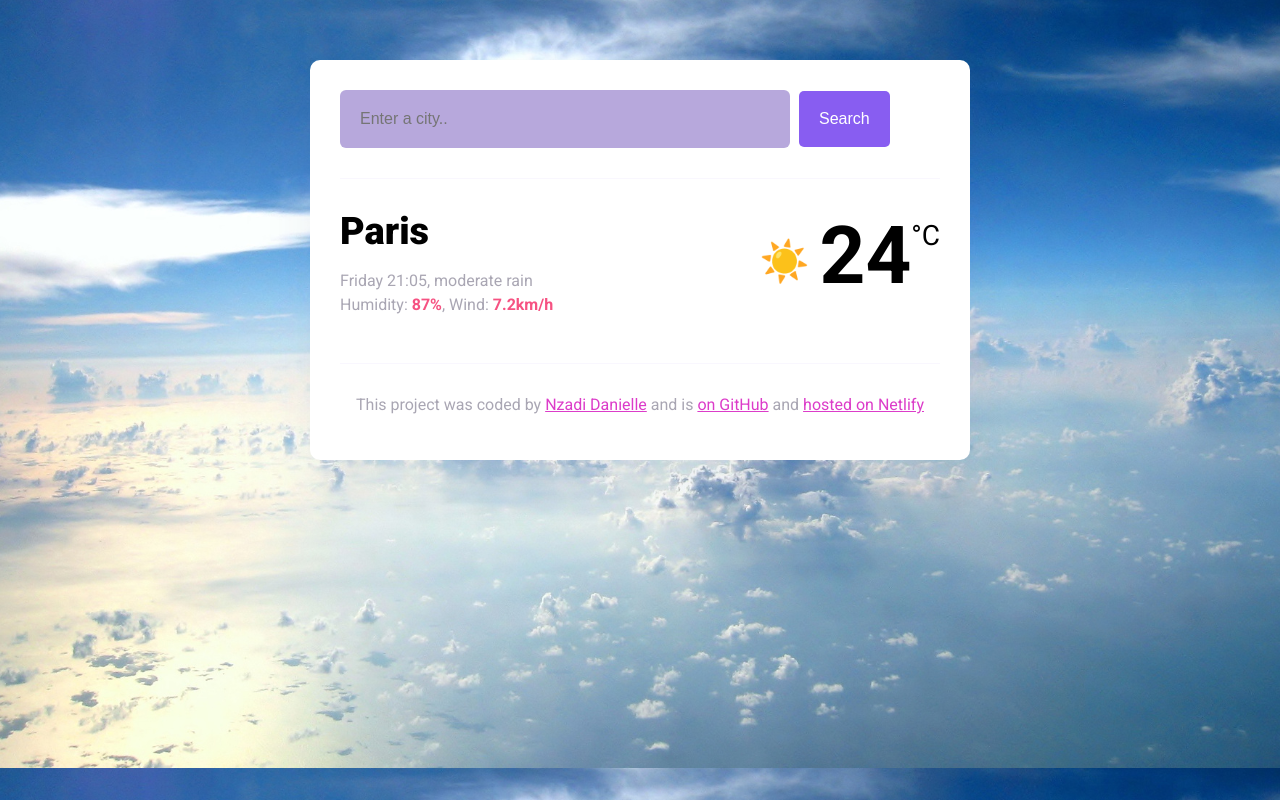
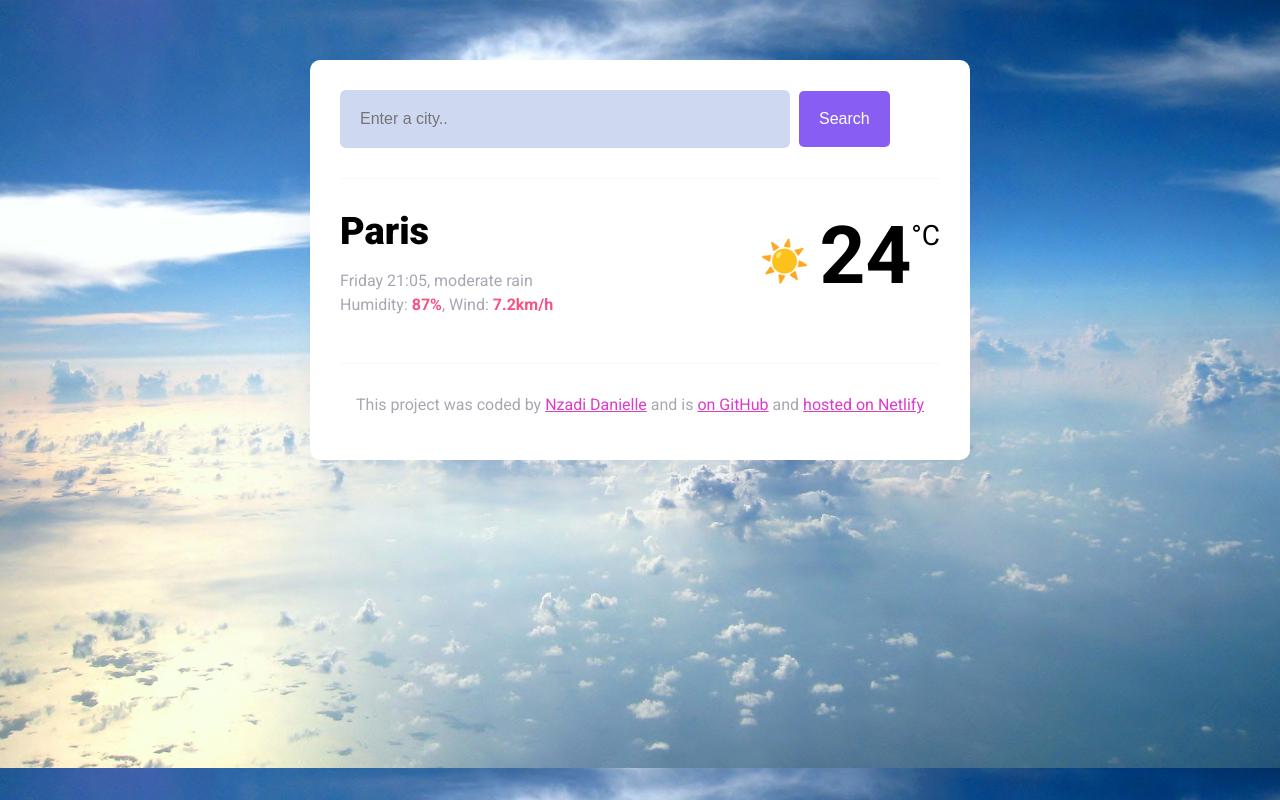
Before and after one commit to Nzadii/Nzadi-Danielle-Weather-Website, a website built with Parcel: page index.html in a window 1280 px wide. Built offline with nearby package versions, Linux system fonts and the light colour scheme.

Commit message:
search form colour

```diff
--- a/src/styles.css
+++ b/src/styles.css
@@ -22,7 +22,7 @@ header {
 }
 
 .search-input {
-  background-color: #b7a8dc;
+  background-color: #cfd8f1;
   border: none;
   color: rgba(39, 33, 66, 0.4);
   font-size: 16px;
```
